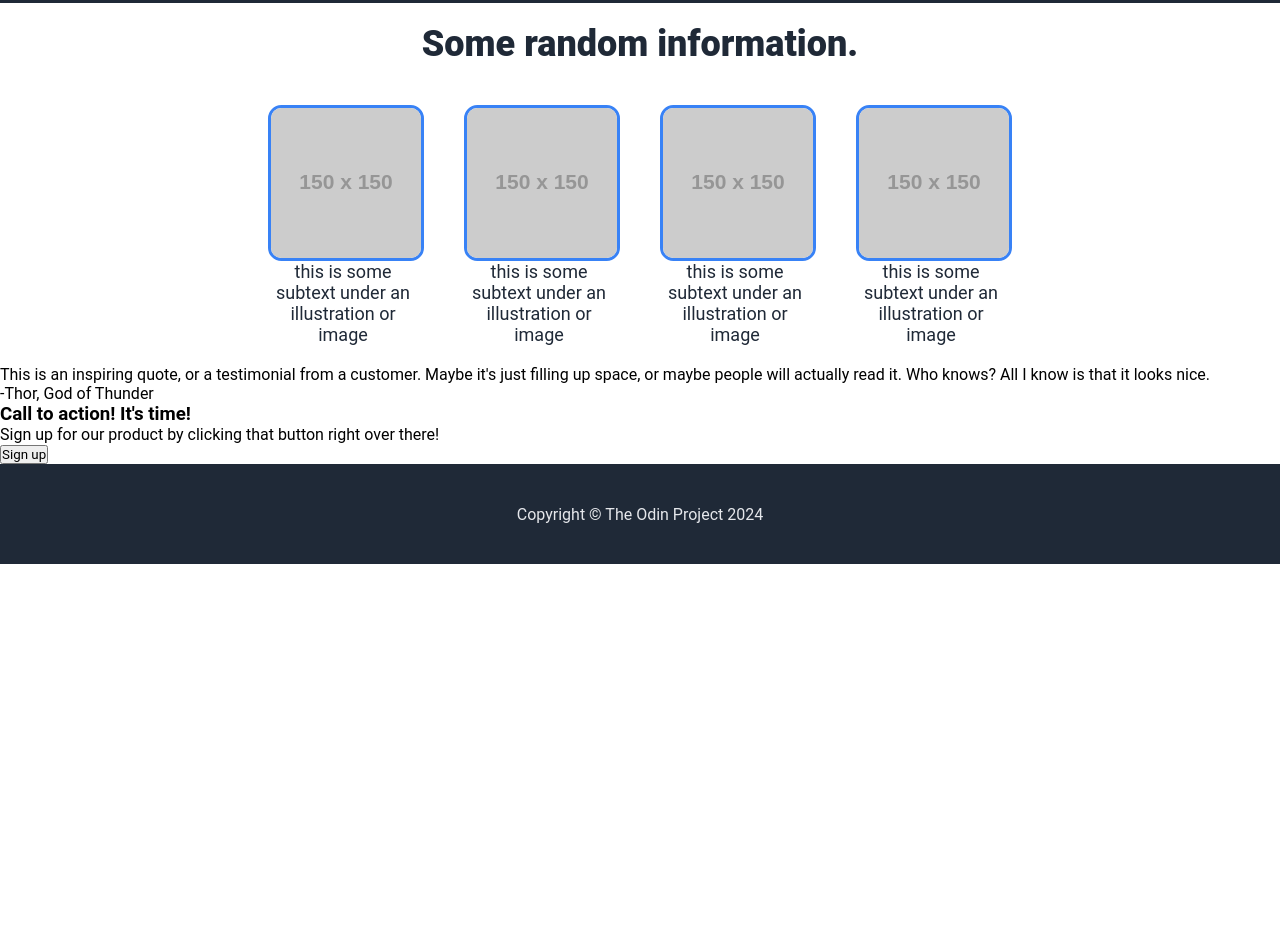
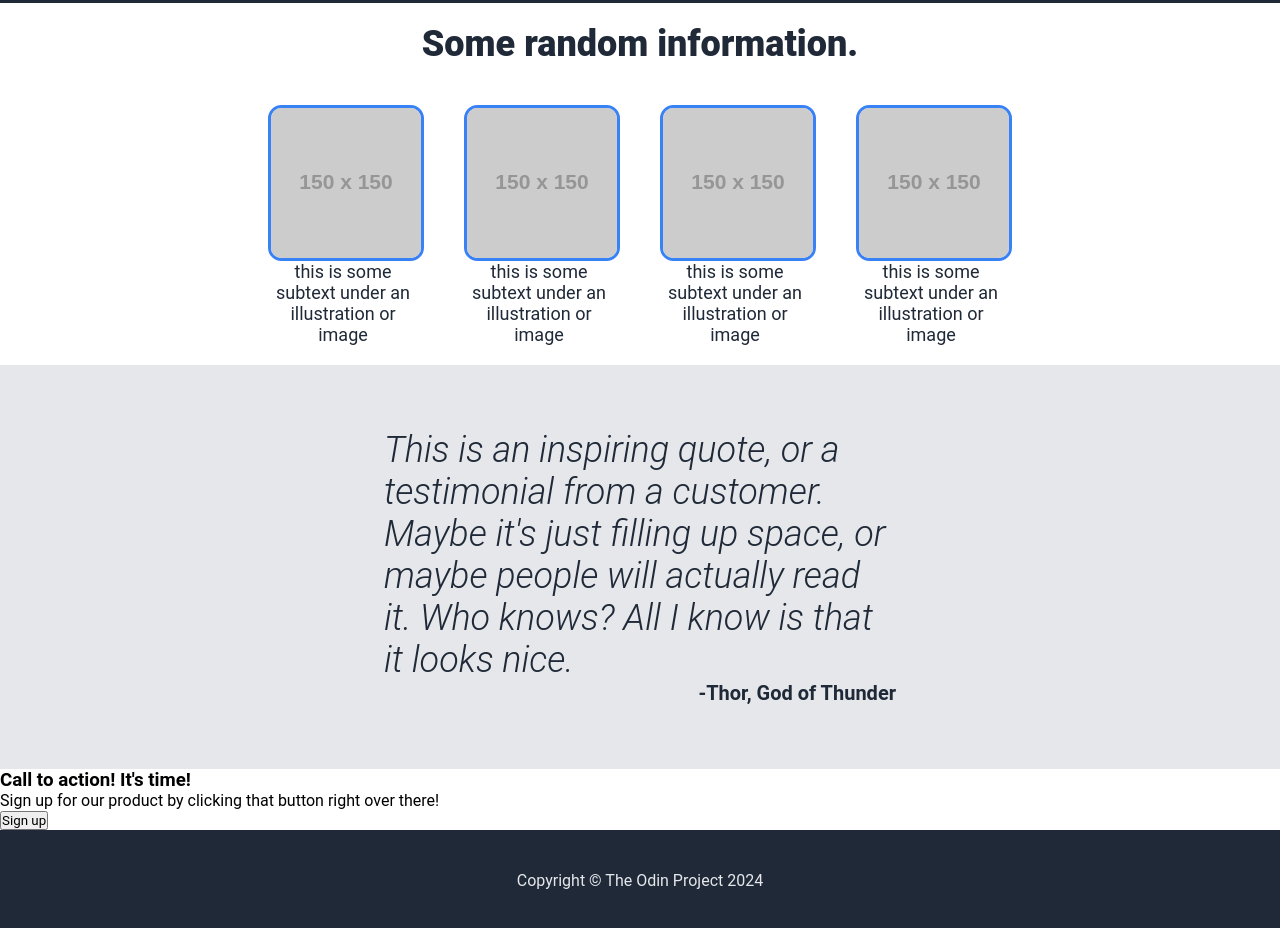
Before and after one commit to SaraDawner2000/odin-landing-page, a plain HTML site: page index.html in a window 1280 px wide. Shown: the part 448-1376 px from the top of the page. Before the commit the page ends 1012 px from the top, so only its background shows below. Drawn offline with Linux system fonts and the light colour scheme; placeholder pictures from the web are drawn by us.

Commit message:
match quote section

```diff
--- a/index.html
+++ b/index.html
@@ -49,9 +49,10 @@
                 </div>
             </div>
         </div>
-        <blockquote class = "quote grey" id = "quote">
-            <p>This is an inspiring quote, or a testimonial from a customer. Maybe it's just filling up space, or maybe people will actually read it. Who knows? All I know is that it looks nice.</p><p>-Thor, God of Thunder</p>
-        </blockquote>
+        <div class = "quote grey" id = "quote">
+            <p class = "quote-text">This is an inspiring quote, or a testimonial from a customer. Maybe it's just filling up space, or maybe people will actually read it. Who knows? All I know is that it looks nice.</p>
+            <p class = "quote-signoff">-Thor, God of Thunder</p>
+        </div>
         <div class = "signup" id = "signup">
             <div class = "signup-box">
                 <h3>Call to action! It's time!</h3>
--- a/styles.css
+++ b/styles.css
@@ -108,3 +108,23 @@ footer p{
     color: #E5E7EB;
     font-size: 16px;
 }
+.grey {
+    color:#1F2937;
+    background-color: #E5E7EB;
+}
+.quote {
+    display: flex;
+    flex-direction: column;
+    align-items: center;
+    padding: 5% 30% 5% 30%;
+}
+.quote-signoff {
+    align-self: flex-end;
+    font-size: 20px;
+    font-weight: bold;
+}
+.quote-text {
+    font-weight: 300;
+    font-size: 36px;
+    font-style: italic;
+}
```
